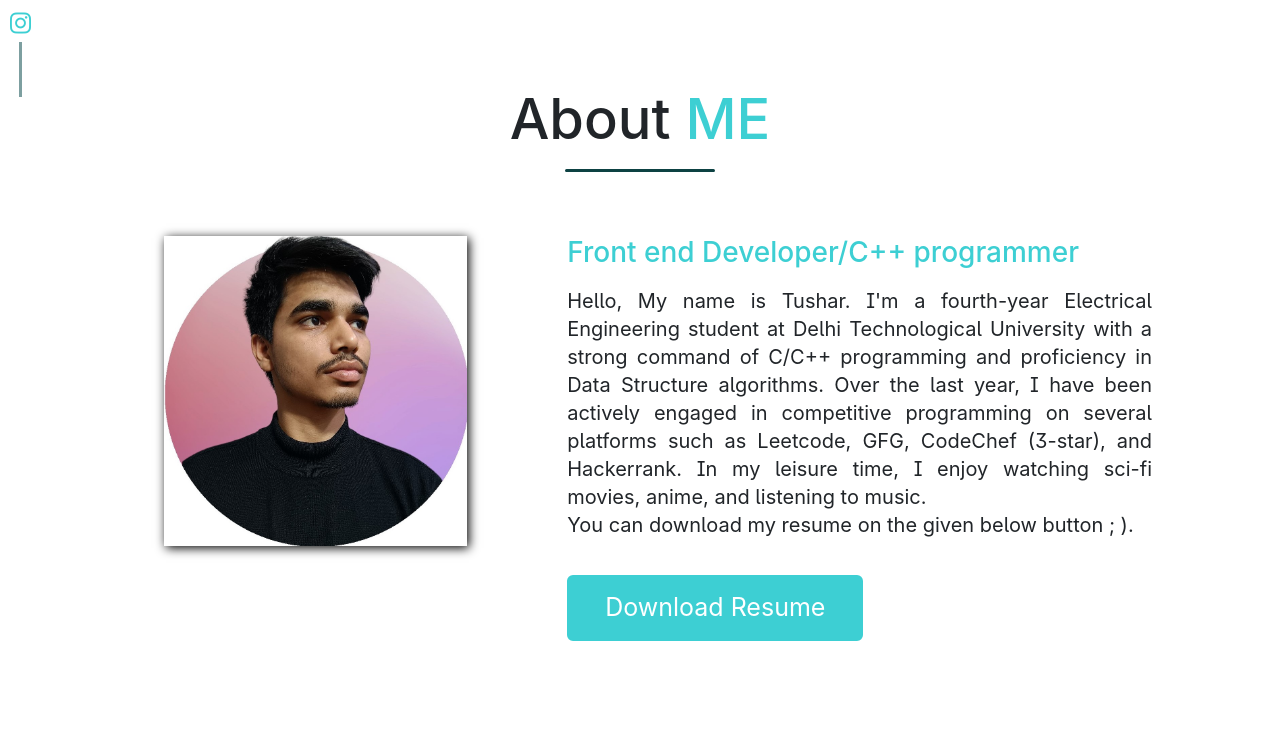
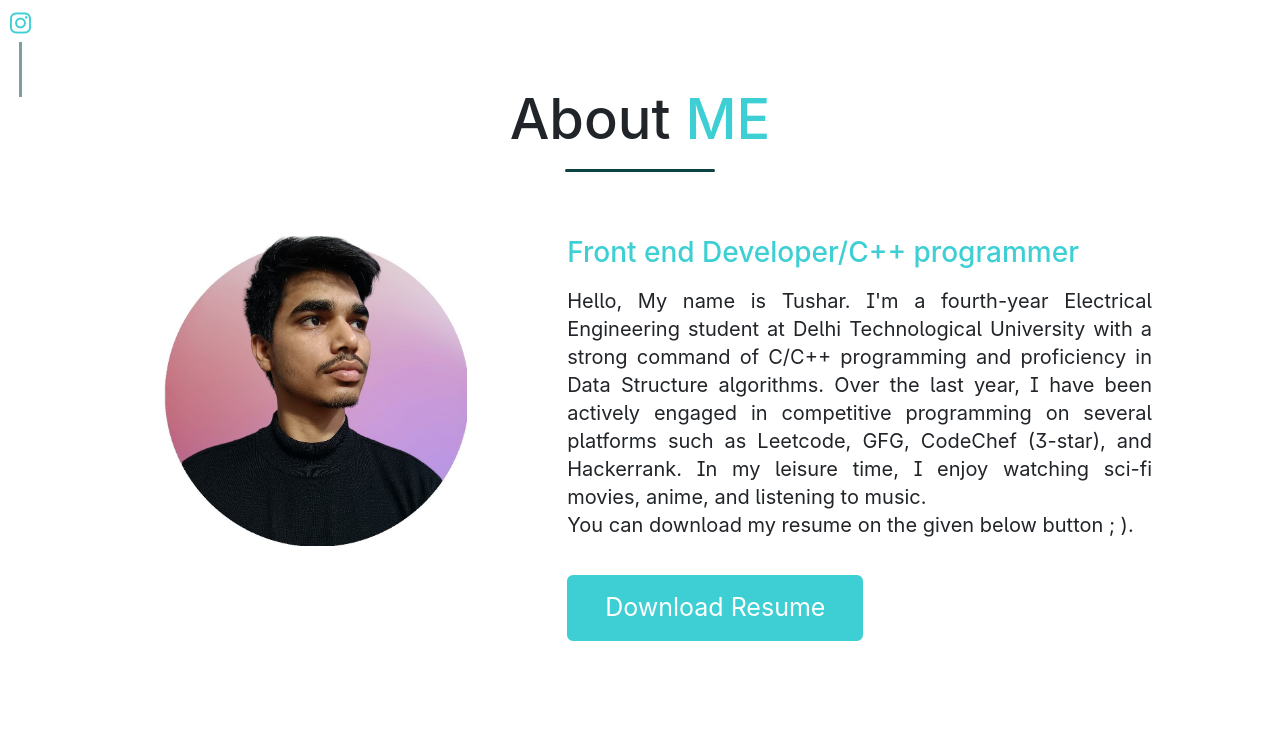
Before and after one commit to Tusharknwl/portfolio-2021, a PHP site: page / in a window 1280 px wide. Shown: the part 703-1458 px from the top of the page. Run offline with PHP 8.4, Linux system fonts and the light colour scheme; some libraries are stand-ins or nearby versions; some web fonts are replaced.

Commit message:
Update style.css

```diff
--- a/css/style.css
+++ b/css/style.css
@@ -246,7 +246,7 @@ h1:hover .name {
   width: 74%;
   float: right;
   margin-right: 70px;
-  box-shadow: 2px 2px 10px #000
+/*   box-shadow: 2px 2px 10px #000 */
 }
 
 #aboutMe p {
```
